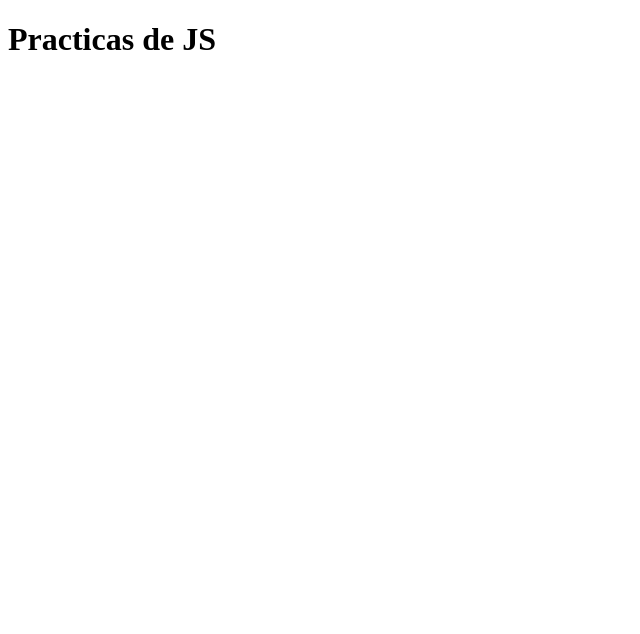
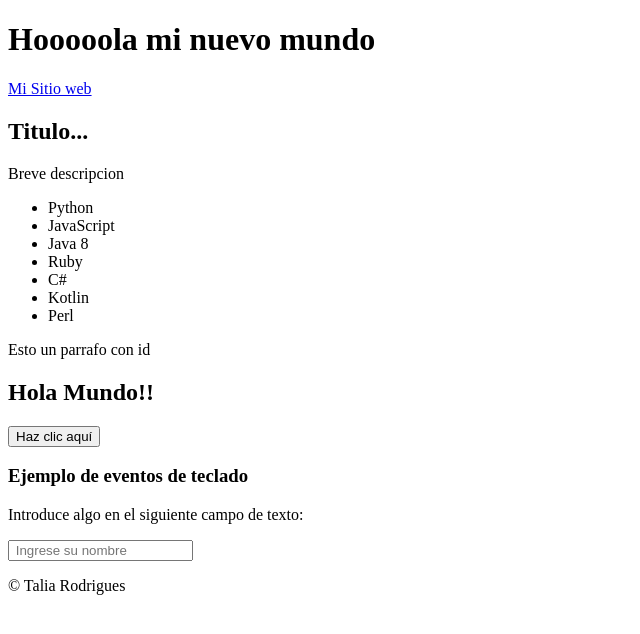
Before and after one commit to GloriaRamosM/practicasdeJS, a plain HTML site: page index.html in a window 1280 px wide. Shown: the whole page, without its empty margins (0-640 px from the left). Drawn offline with Linux system fonts and the light colour scheme.

Commit message:
Practica del dom

```diff
--- a/index.html
+++ b/index.html
@@ -1,20 +1,78 @@
 <!DOCTYPE html>
-<html lang="en">
+<html lang="es">
 
 <head>
-    <meta charset="UTF-8">
+    <!-- Todos los metadatos utilizo en  html-->
+    <meta charset="utf-8">
     <meta http-equiv="X-UA-Compatible" content="IE=edge">
-    <meta name="viewport" content="width=device-width, initial-scale=1.0">
-    <title>Document</title>
+    <title>Practica del DOM</title>
+    <meta name="description" content="contenido de clase N° 17 ">
+    <meta name="viewport" content="width=device-width, initial-scale=1">
+    <link rel="stylesheet" href="">
+
 </head>
 
 <body>
-    <h1>Practicas de JS</h1>
+    <header>
+        <h1>Clase de DOM N°17 </h1>
+    </header>
+
+    <nav class="navbar navbar-default">
+        <div class="navbar-header"> <!-- caja-->
+            <a class="navbar-brand" href="#" target="_blank" rel="noopener noreferrer">Mi Sitio web </a>
+        </div>
+    </nav>
+
+    <div class="container">
+
+        <div class="jumbotron">
+            <h2 class="display-2" id="title">Titulo... </h2>
+            <p class="description_container" id="description">
+                Breve descripcion
+            </p>
+        </div>
+    </div>
+
+    <div class="row">
+        <ul class="list-group">
+            <li class="list-group-item" id="first-course">Python</li>
+            <li class="list-group-item">JavaScript</li>
+            <li class="list-group-item">Java 8</li>
+            <li class="list-group-item">Ruby</li>
+            <li class="list-group-item">C#</li>
+            <li class="list-group-item">Kotlin</li>
+            <li class="list-group-item" id="last-course">Perl</li>
+        </ul>
+
+    </div>
+
+    <div>
+        <p id="pid">Esto un parrafo con id </p>
+
+
+    </div>
+
+
+    <div>
+        <h2 id="titles"> Hola Mundo!! </h2>
+        <button id="miBoton">Haz clic aquí</button>
+        <h3>Ejemplo de eventos de teclado</h3>
+        <p>Introduce algo en el siguiente campo de texto:</p>
+        <input placeholder=" Ingrese su nombre ">
+    </div>
 
 
 
-
-    <script src="./js/main.js">  </script>
+    <footer>
+        <div class="container">
+            <div class="row">
+                <p class="copyright"> &copy; Talia Rodrigues</p>
+            </div>
+        </div>
+    </footer>
+    <!-- Como es archivo externo se ubica antes del cierre del
+              body-->
+    <script src="./js/dom.js"> </script>
 </body>
 
 </html>
--- /dev/null
+++ b/js/dom.js
@@ -0,0 +1,8 @@
+// DOM
+const title = document.getElementById("title");
+console.log(title);
+
+const titulos = document.querySelector("h1");
+console.log(titulos);
+
+titulos.innerHTML = "Hooooola mi nuevo mundo ";
```
